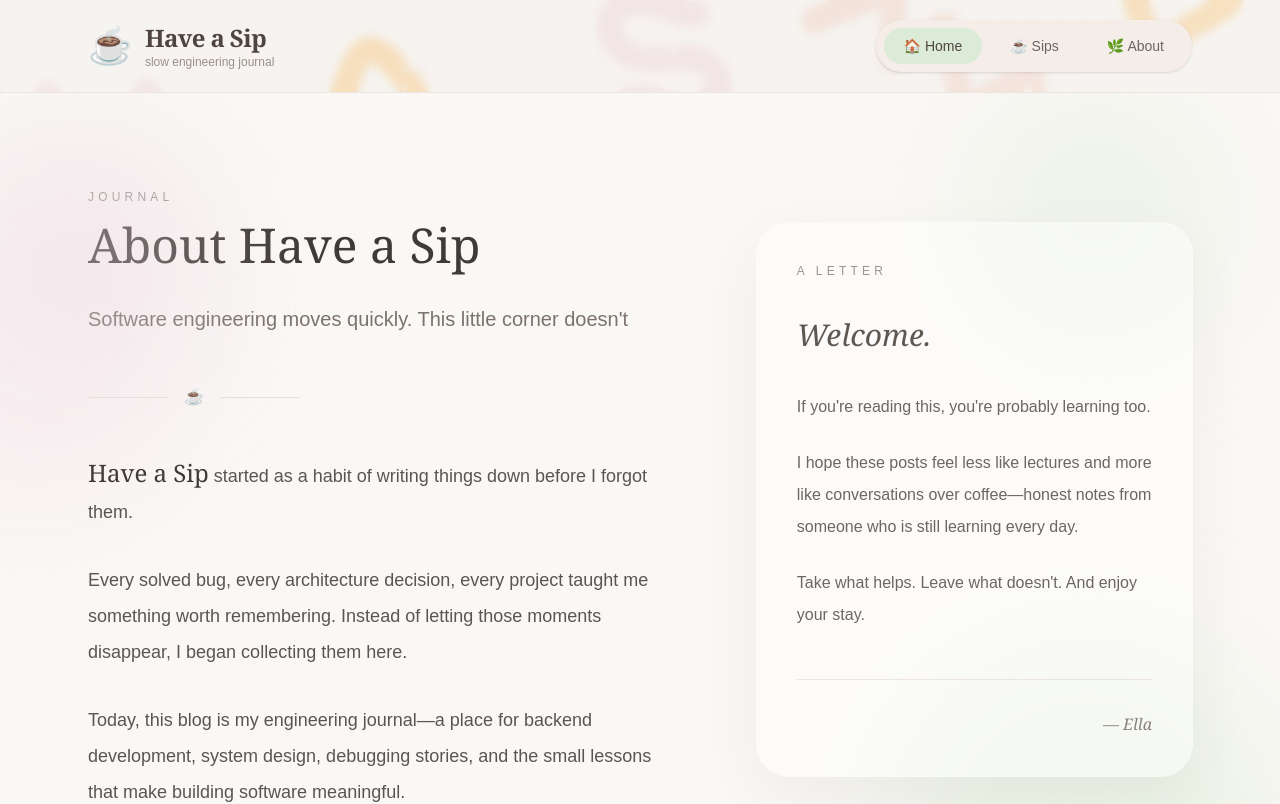
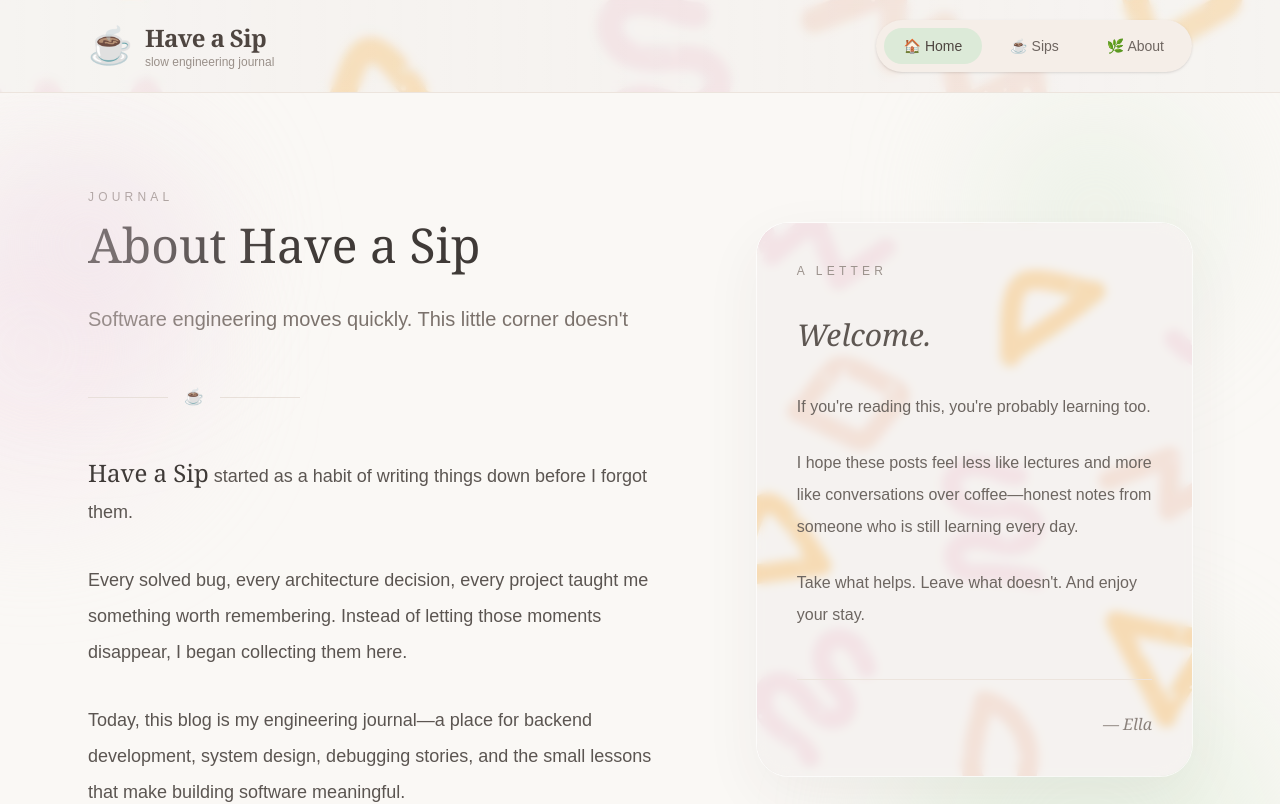
Before and after one commit to Ella-Truong/have-a-sip, a Next.js app: page /about in a window 1280 px wide. Shown: the top 804 px of the page. Built offline with nearby package versions, Linux system fonts and the light colour scheme.

Commit message:
chore: update UI

```diff
--- a/src/app/(reader)/about/page.tsx
+++ b/src/app/(reader)/about/page.tsx
@@ -83,8 +83,15 @@ export default function AboutPage() {
 
                     <aside className="animate-fade-up">
 
-                        <div className="rounded-[2rem] bg-white/45 p-10 backdrop-blur-md ring-1 ring-white/70 shadow-[0_20px_60px_rgba(70,55,45,0.06)]">
+                        <div className="relative overflow-hidden rounded-[2rem] p-10 backdrop-blur-md ring-1 ring-white/70 shadow-[0_20px_60px_rgba(70,55,45,0.06)]">
+                            <div
+                                className="absolute inset-0 z-0 bg-cover bg-center"
+                                style={{backgroundImage: "url('/colorpattern.jpg')"}}
+                            />
 
+                            <div className="absolute inset-0 z-0 bg-[#FAF8F5]/50 backdrop-blur-[5px]"/>
+
+                            <div className="relative z-10">
                                 <p className="text-xs uppercase tracking-[0.35em] text-[#9C938D]">
                                     A Letter
                                 </p>
@@ -120,6 +127,7 @@ export default function AboutPage() {
                                 <p className="mt-8 text-right font-serif italic text-[#8A817B]">
                                     — Ella
                                 </p>
+                            </div>
 
                         </div>
 
--- a/src/components/reader/TopicsSidebar.tsx
+++ b/src/components/reader/TopicsSidebar.tsx
@@ -8,7 +8,20 @@ export default function TopicsSidebar({
     topics,
 }: TopicsSidebarProps) {
     return (
-        <aside className="rounded-2xl border border-[#E7E0DA] bg-white p-6">
+        <aside className="relative overflow-hidden rounded-2xl border border-[#E7E0DA]">
+
+            {/* Background */}
+            <div
+                className="absolute inset-0 z-0 bg-cover bg-center"
+                style={{ backgroundImage: "url('/colorpattern.jpg')" }}
+            />
+
+            {/* Overlay */}
+            <div className="absolute inset-0 z-0 bg-[#FAF8F5]/50 backdrop-blur-[5px]" />
+
+            {/* Content */}
+            <div className="relative z-10 p-6">
+
                 <h2 className="text-sm font-semibold text-[#3F3A37]">
                     All Topics
                 </h2>
@@ -29,6 +42,9 @@ export default function TopicsSidebar({
                         No topics yet.
                     </p>
                 )}
+
+            </div>
+
         </aside>
     );
 }
```
Lines whose indentation alone changed are shown as unchanged.
